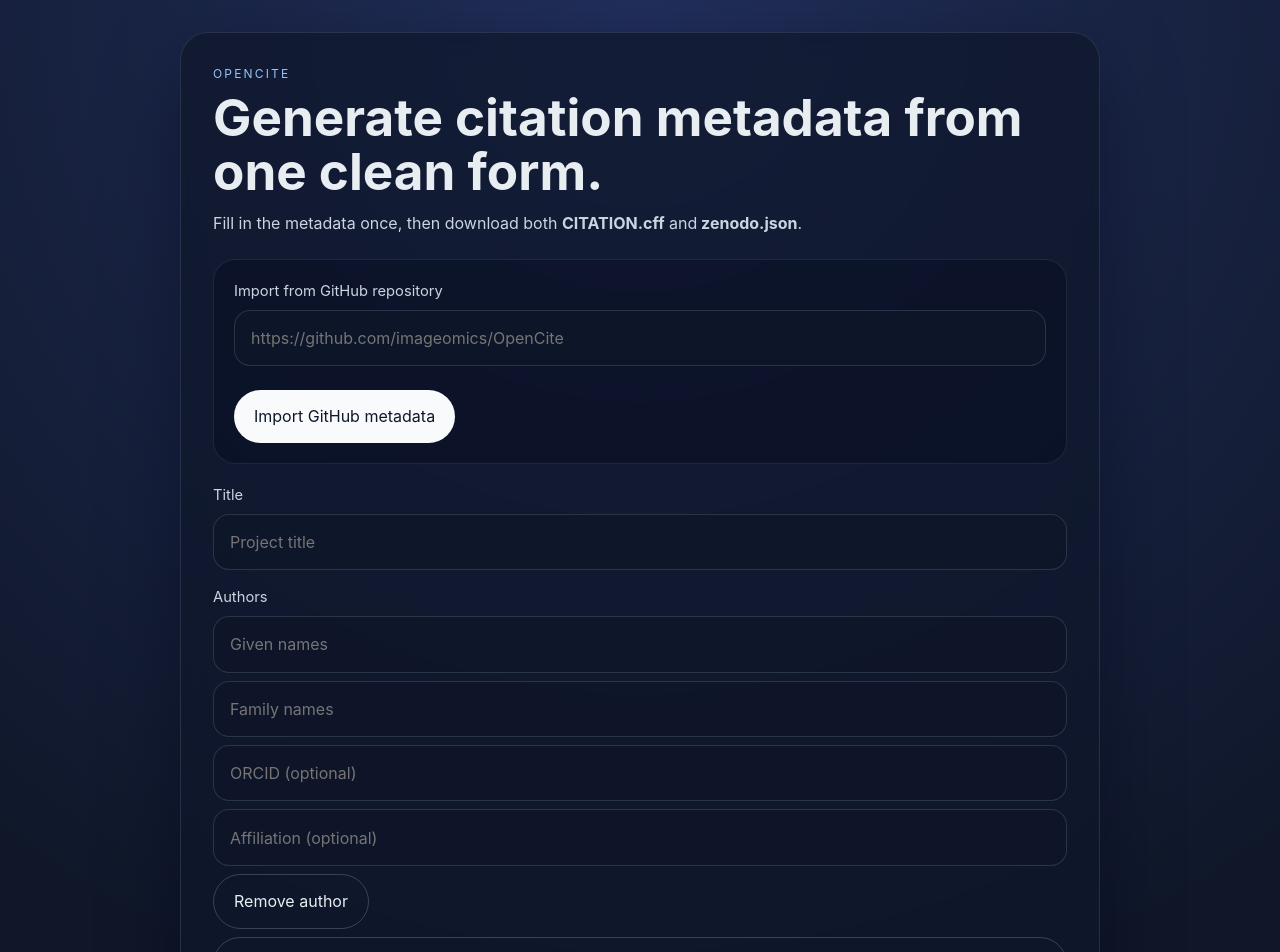
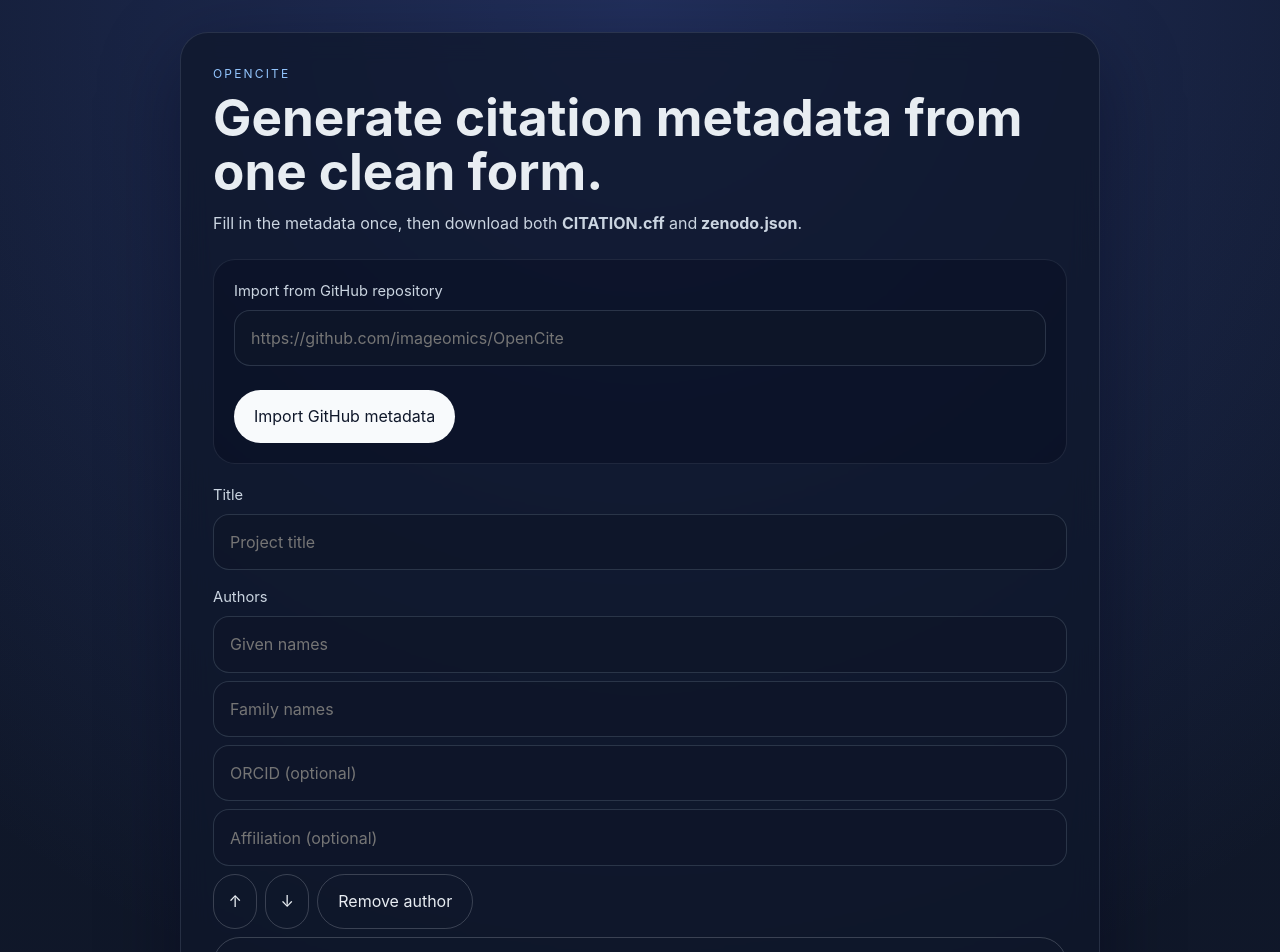
Before and after one commit to Imageomics/OpenCite, a React (Vite) app: page / in a window 1280 px wide. Shown: the top 952 px of the page. Built offline with nearby package versions, Linux system fonts and the light colour scheme.

Commit message:
feat(authors): add arrow-button reordering for author order in exports

```diff
--- a/src/App.jsx
+++ b/src/App.jsx
@@ -118,6 +118,24 @@
     }));
   }
 
+  function reorderAuthor(index, direction) {
+    setForm((current) => {
+      const nextIndex = index + direction;
+
+      if (nextIndex < 0 || nextIndex >= current.authors.length) {
+        return current;
+      }
+
+      const authors = [...current.authors];
+      [authors[index], authors[nextIndex]] = [authors[nextIndex], authors[index]];
+
+      return {
+        ...current,
+        authors,
+      };
+    });
+  }
+
   async function handleImportGithubMetadata() {
     const repoUrl = githubUrl.trim();
 
@@ -225,6 +243,7 @@
           licenseOptions={licenseOptions}
           updateField={updateField}
           updateAuthorField={updateAuthorField}
+          reorderAuthor={reorderAuthor}
           addAuthor={addAuthor}
           removeAuthor={removeAuthor}
         />
--- a/src/components/MetadataForm.jsx
+++ b/src/components/MetadataForm.jsx
@@ -4,6 +4,7 @@
   licenseOptions,
   updateField,
   updateAuthorField,
+  reorderAuthor,
   addAuthor,
   removeAuthor,
 }) {
@@ -39,9 +40,31 @@
                 onChange={(event) => updateAuthorField(index, 'affiliation', event.target.value)}
                 placeholder="Affiliation (optional)"
               />
-              <button type="button" className="secondary" onClick={() => removeAuthor(index)}>
-                Remove author
-              </button>
+              <div className="author-actions">
+                <button
+                  type="button"
+                  className="secondary icon-button"
+                  onClick={() => reorderAuthor(index, -1)}
+                  disabled={index === 0}
+                  aria-label={`Move author ${index + 1} up`}
+                  title="Move up"
+                >
+                  ↑
+                </button>
+                <button
+                  type="button"
+                  className="secondary icon-button"
+                  onClick={() => reorderAuthor(index, 1)}
+                  disabled={index === form.authors.length - 1}
+                  aria-label={`Move author ${index + 1} down`}
+                  title="Move down"
+                >
+                  ↓
+                </button>
+                <button type="button" className="secondary" onClick={() => removeAuthor(index)}>
+                  Remove author
+                </button>
+              </div>
             </div>
           ))}
         </div>
--- a/src/styles.css
+++ b/src/styles.css
@@ -177,8 +177,20 @@
   gap: 8px;
 }
 
-.author-row button {
+.author-actions {
+  display: flex;
+  flex-wrap: wrap;
+  gap: 8px;
+}
+
+.author-actions button {
   justify-self: start;
+}
+
+.icon-button {
+  min-width: 44px;
+  padding-left: 0.9rem;
+  padding-right: 0.9rem;
 }
 
 .actions {
```
